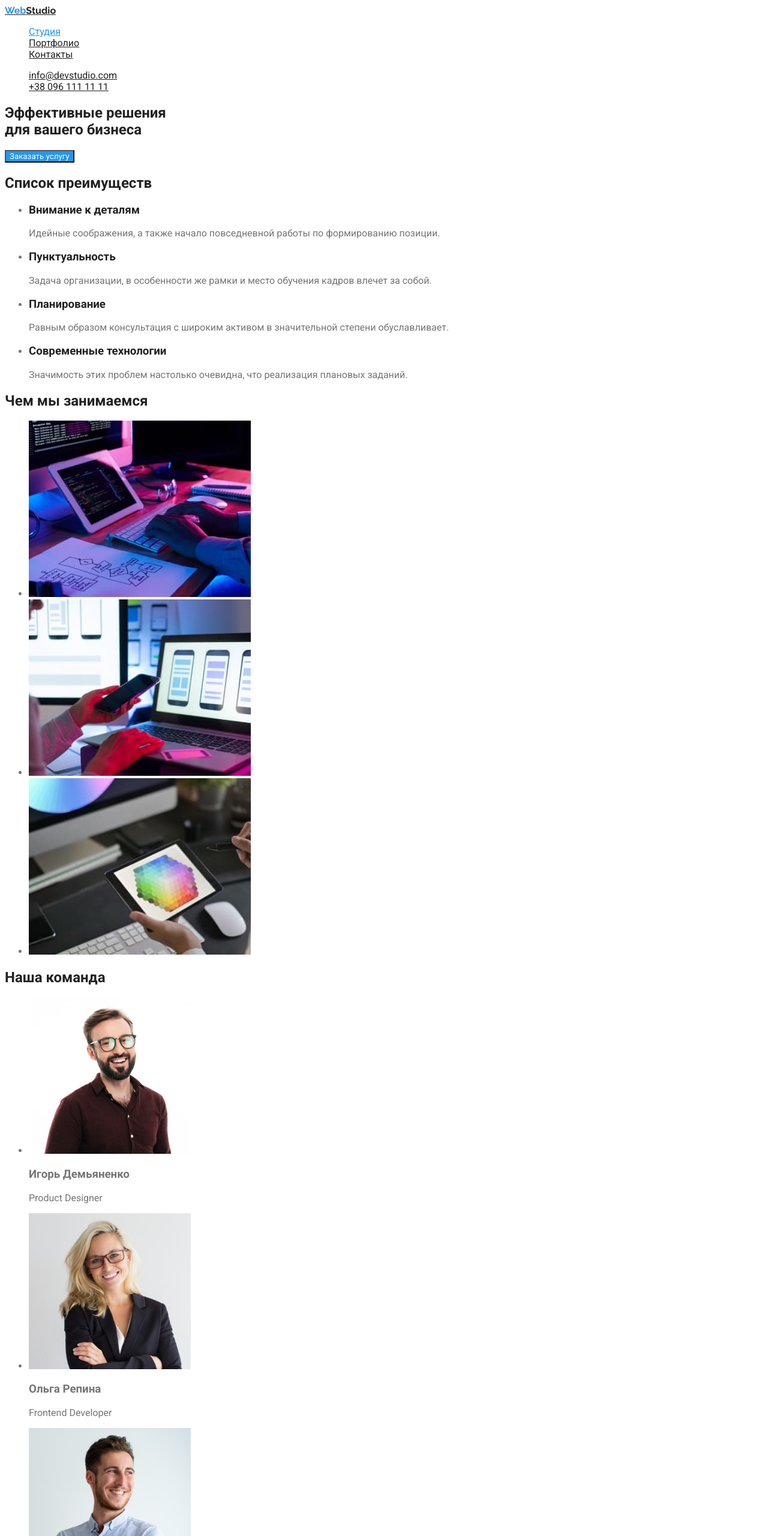
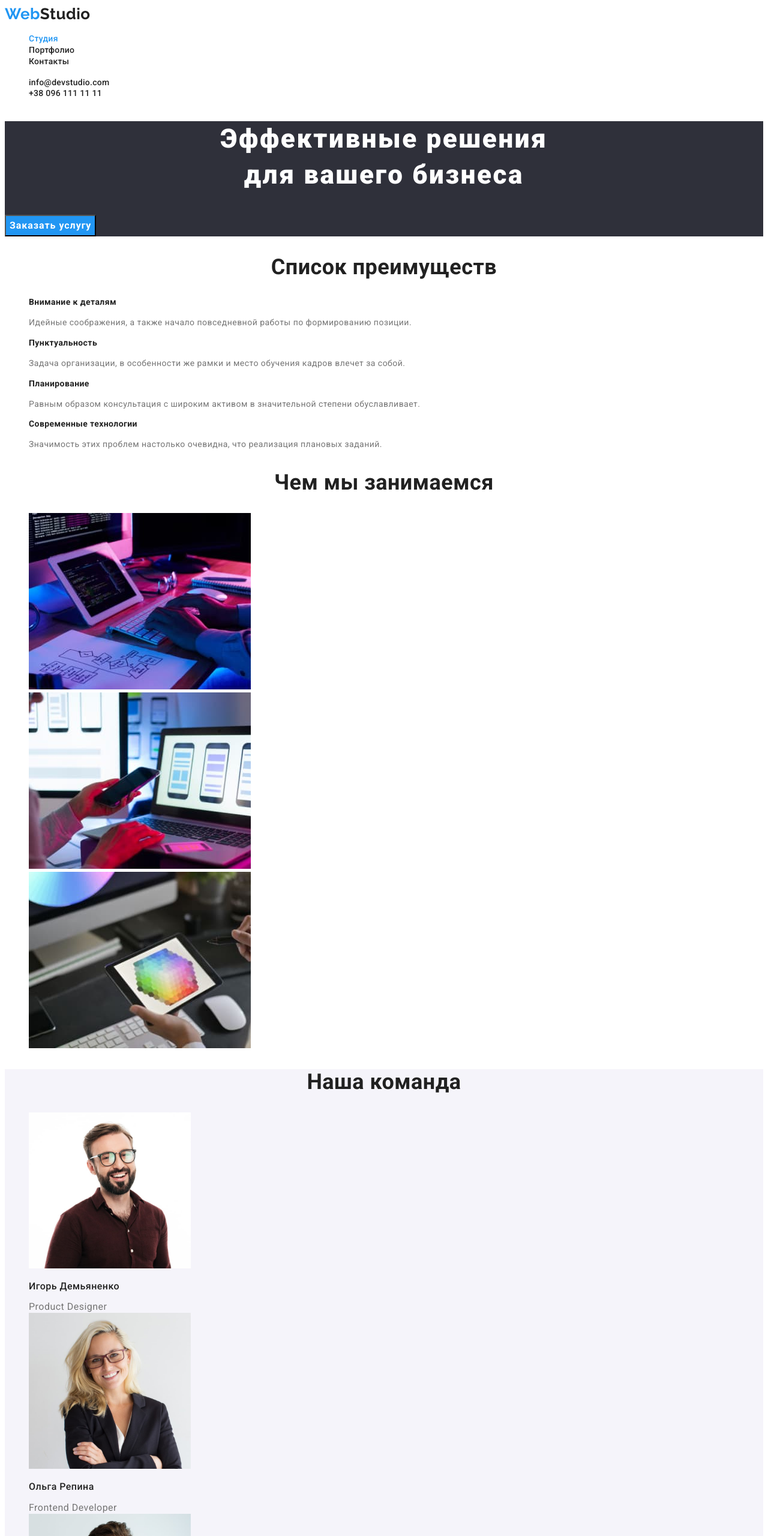
Before and after one commit to moroz01/goit-markup-hw-02, a plain HTML site: page index.html in a window 1280 px wide. Shown: the top 2560 px of the page at 60% size. Drawn offline with Linux system fonts and the light colour scheme.

Commit message:
готовый index.html

```diff
--- a/css/style.css
+++ b/css/style.css
@@ -3,47 +3,78 @@
 /* акцент #2196F3 */
 /* белый #FFFFFF*/
 /* вторичный цвет фона #2F303A */
-/* цвет фона портфолио #E5E5E5 */
+/* цвет фона секции в index #f5f4fa*/
 
 :root {
   --primary-text-color: #757575;
   --title-text-color: #212121;
   --accent-color: #2196f3;
   --primary-white-color: #ffffff;
-  --secondary-button-bg-color: #f5f4fa;
+  --secondary-bg-color: #2f303a;
+  --third-bg-color: #f5f4fa;
 }
 
+/* body */
 body {
   background-color: var(--primary-white-color);
   color: var(--primary-text-color);
   font-family: roboto, sans-serif;
+  font-weight: 400;
+  font-size: 16px;
+  line-height: 1.18;
+  letter-spacing: 0.03em;
 }
 
-.list {
+/* none */
+.list,
+.feature-list,
+.works-list,
+.team-list {
   list-style: none;
 }
 
 /* logo */
 .logo {
-  font-family: raleway, sans-serif;
+  color: var(--title-text-color);
+  font-family: Raleway, sans-serif;
   font-weight: 700;
-  color: #212121;
+  font-size: 26px;
+  line-height: 1.19;
+  text-decoration: none;
 }
 
-.logo .logo-part {
-  color: #2196f3;
+.accent {
+  color: var(--accent-color);
+}
+
+.logo-light {
+  color: var(--primary-white-color);
+  font-family: Raleway, sans-serif;
+  font-weight: 700;
+  font-size: 26px;
+  line-height: 1.19;
+  text-decoration: none;
 }
 
 /* site-nav */
 .site-nav .link,
 .auth-nav .link {
   color: var(--title-text-color);
+
+  font-style: normal;
+  font-weight: 500;
+  font-size: 14px;
+  line-height: 1.14;
+  letter-spacing: 0.02em;
+  text-decoration: none;
 }
 
 .site-nav .link:hover,
 .site-nav .link:focus,
 .auth-nav .link:hover,
-.auth-nav .link:focus {
+.auth-nav .link:focus,
+.auth-nav-light .link:hover,
+.auth-nav-light .link:focus {
   color: var(--accent-color);
 }
 
@@ -52,24 +83,94 @@ body {
 }
 
 /* hero */
-.hero-title {
-  color: var(--title-text-color);
+.hero {
+  background-color: var(--secondary-bg-color);
 }
 
+.hero-title {
+  color: var(--primary-white-color);
+  font-weight: 900;
+  font-size: 44px;
+  line-height: 1.36;
+  text-align: center;
+  letter-spacing: 0.06em;
+}
+
+/* section-title */
 .section-title {
   color: var(--title-text-color);
+  font-weight: 700;
+  font-size: 36px;
+  line-height: 1.17;
+  text-align: center;
 }
+
+/* feature-list */
 .feature-list .title {
   color: var(--title-text-color);
+  font-weight: 700;
+  font-size: 14px;
+  line-height: 1.14;
+  letter-spacing: 0.03em;
 }
 
-/* button */
+.feature-list .text {
+  font-size: 14px;
+  line-height: 1.71;
+}
+
+/* button primary */
 .button.primary {
   color: var(--primary-white-color);
   background-color: var(--accent-color);
   font-family: inherit;
+
+  font-weight: 700;
+  font-size: 16px;
+  line-height: 1.87;
+  letter-spacing: 0.06em;
 }
 
+.button.primary:hover,
+.button.primary:focus {
+  color: var(--accent-color);
+  background-color: var(--primary-white-color);
+}
+
+/* team section */
+.team {
+  background-color: var(--third-bg-color);
+}
+
+.team-list .title {
+  color: var(--title-text-color);
+  font-weight: 500;
+}
+
+/* footer */
+.footer-real {
+  background-color: var(--secondary-bg-color);
+}
+/* адрес */
+.city {
+  font-family: inherit;
+  font-style: normal;
+  color: var(--primary-white-color);
+  font-size: 14px;
+  line-height: 1.71;
+  letter-spacing: inherit;
+}
+
+/* ссылки в футере */
+.auth-nav-light .link {
+  color: rgba(255, 255, 255, 0.68);
+  font-size: 14px;
+  line-height: 1.71;
+  letter-spacing: 0.02em;
+  text-decoration: none;
+}
+
+/* button secondary */
 .button.secondary {
   color: var(--title-text-color);
   background-color: var(--secondary-button-bg-color);
--- a/index.html
+++ b/index.html
@@ -16,7 +16,7 @@
     <!-- Шапка сайта -->
     <header>
       <nav>
-        <a href="#" class="logo"><span class="logo-part">Web</span>Studio</a>
+        <a href="#" class="logo"><span class="accent">Web</span>Studio</a>
         <ul class="site-nav list">
           <li><a href="./index.html" class="link current">Студия</a></li>
           <li><a href="./portfolio.html" class="link">Портфолио</a></li>
@@ -38,36 +38,40 @@
         </h1>
         <button type="button" class="button primary">Заказать услугу</button>
       </section>
-      <!-- Список преимуществ -->
+      <!-- feature list -->
       <section class="section">
         <h2 class="section-title">Список преимуществ</h2>
         <ul class="feature-list">
           <li>
             <h3 class="title">Внимание к деталям</h3>
-            <p>Идейные соображения, а также начало повседневной работы по формированию позиции.</p>
+            <p class="text">
+              Идейные соображения, а также начало повседневной работы по формированию позиции.
+            </p>
           </li>
           <li>
             <h3 class="title">Пунктуальность</h3>
-            <p>
+            <p class="text">
               Задача организации, в особенности же рамки и место обучения кадров влечет за собой.
             </p>
           </li>
           <li>
             <h3 class="title">Планирование</h3>
-            <p>
+            <p class="text">
               Равным образом консультация с широким активом в значительной степени обуславливает.
             </p>
           </li>
           <li>
             <h3 class="title">Современные технологии</h3>
-            <p>Значимость этих проблем настолько очевидна, что реализация плановых заданий.</p>
+            <p class="text">
+              Значимость этих проблем настолько очевидна, что реализация плановых заданий.
+            </p>
           </li>
         </ul>
       </section>
       <!-- Чем мы занимаемся -->
       <section class="section">
         <h2 class="section-title">Чем мы занимаемся</h2>
-        <ul>
+        <ul class="works-list">
           <li>
             <a href=""><img src="./images/pic1.jpg" alt="Пример работ1" width="370" /></a>
           </li>
@@ -79,40 +83,42 @@
           </li>
         </ul>
       </section>
-      <section class="section">
+      <section class="section team">
         <!-- Наша команда -->
         <h2 class="section-title">Наша команда</h2>
-        <ul>
+        <ul class="team-list">
           <li>
             <img src="./images/team1.jpg" alt="Игорь Демьяненко" width="270" />
-            <h3>Игорь Демьяненко</h3>
-            <p>Product Designer</p>
+            <p class="title">Игорь Демьяненко</p>
+            <span>Product Designer</span>
           </li>
           <li>
             <img src="./images/team2.jpg" alt="Ольга Репина" width="270" />
-            <h3>Ольга Репина</h3>
-            <p>Frontend Developer</p>
+            <p class="title">Ольга Репина</p>
+            <span>Frontend Developer</span>
           </li>
           <li>
             <img src="./images/team3.jpg" alt="Николай Тарасов" width="270" />
-            <h3>Николай Тарасов</h3>
-            <p>Marketing</p>
+            <p class="title">Николай Тарасов</p>
+            <span>Marketing</span>
           </li>
           <li>
             <img src="./images/team4.jpg" alt="Михаил Ермаков" width="270" />
-            <h3>Михаил Ермаков</h3>
-            <p>UI Designer</p>
+            <p class="title">Михаил Ермаков</p>
+            <span>UI Designer</span>
           </li>
         </ul>
       </section>
     </main>
     <!-- Футер -->
-    <footer id="footer">
-      <a href="#" class="logo"><span class="logo-part">Web</span>Studio</a>
+    <footer id="footer" class="footer-real">
+      <a href="#" class="logo-light"><span class="accent">Web</span>Studio</a>
       <div class="footer-contacts">
-        <address>г. Киев, пр-т Леси Украинки, 26</address>
-        <a href="mailto:info@devstudio.com" class="link">info@devstudio.com</a>
-        <a href="tel:+380961111111" class="link">+38 096 111 11 11</a>
+        <address class="city">г. Киев, пр-т Леси Украинки, 26</address>
+        <div class="auth-nav-light list">
+          <a href="mailto:info@devstudio.com" class="link">info@devstudio.com</a>
+          <a href="tel:+380961111111" class="link">+38 096 111 11 11</a>
+        </div>
       </div>
     </footer>
   </body>
```
Also changed, not shown: portfolio.html (+11 -9 lines).
